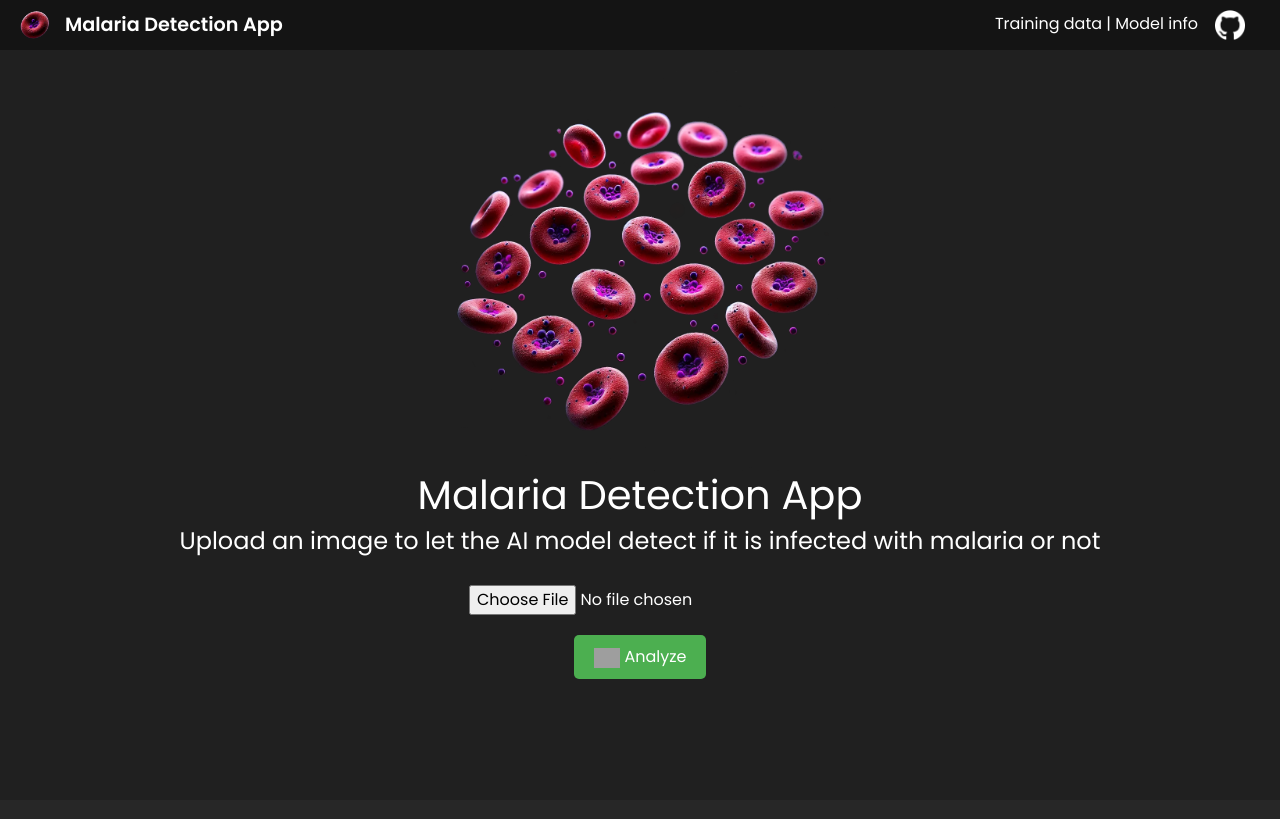
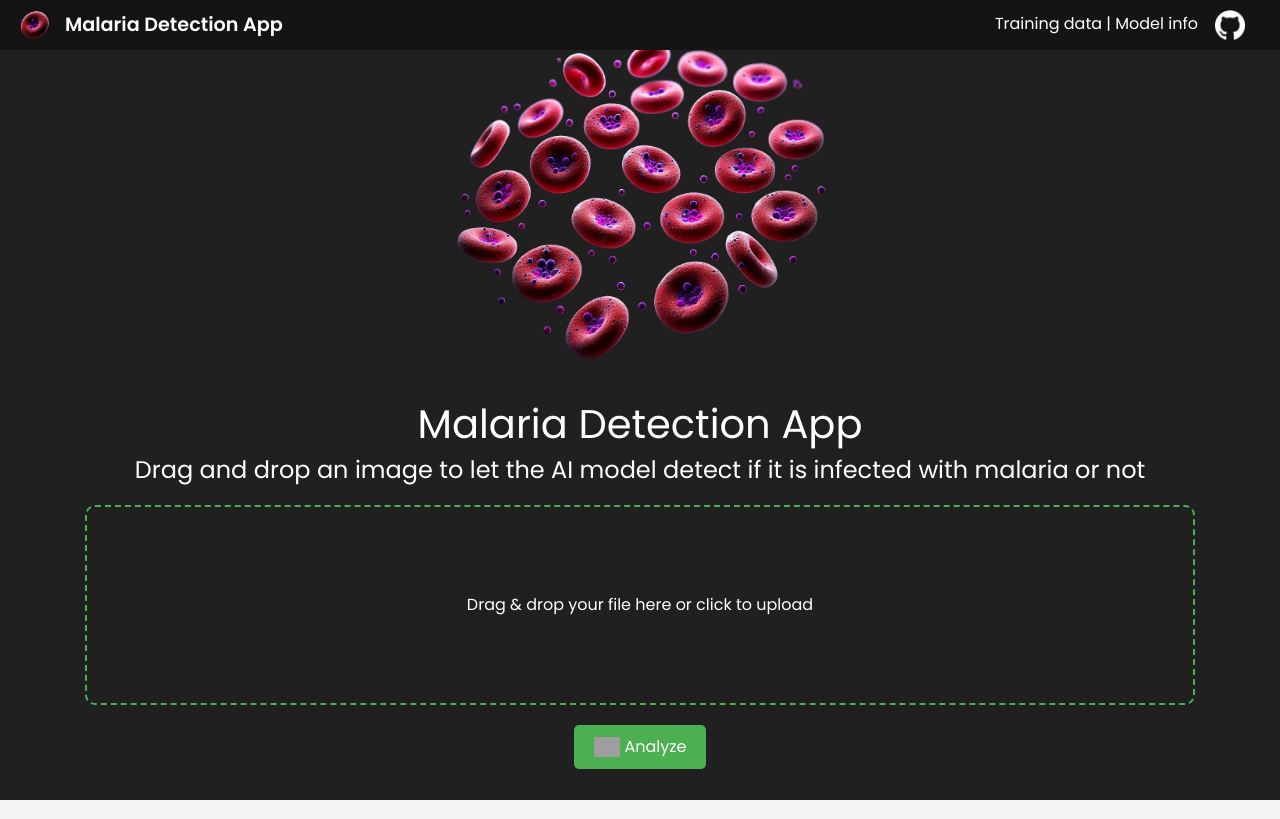
Before and after one commit to TonyVallad/Malaria-Detection-App, a Flask app: page / in a window 1280 px wide. Before the commit the page ends 679 px from the top, so only its background shows below. Run offline with Flask 3, Linux system fonts and the light colour scheme; some libraries are stand-ins or nearby versions; grey boxes are pictures that could not be loaded.

Commit message:
First working version of web app

```diff
--- a/config.py
+++ b/config.py
@@ -9,6 +9,10 @@ class Config:
     RED = "\033[91m"
     RESET = "\033[0m"  # White
 
+    # Image settings
+    IMG_SIZE = 128
+    BATCH_SIZE = 32
+
     # AI Model
     MODEL_DIR = "src/static/model/"
     MODEL_NAME = 'model.keras'
--- a/src/__init__.py
+++ b/src/__init__.py
@@ -8,7 +8,8 @@ def create_app():
 
     :return: The configured Flask application instance.
     """
-    app = Flask(__name__)
+    # app = Flask(__name__)
+    app = Flask(__name__, static_folder='static')
     app.config.from_object(Config)
 
     app.secret_key = Config.SECRET_KEY
--- a/src/routes/routes.py
+++ b/src/routes/routes.py
@@ -1,7 +1,15 @@
+import os
+import numpy as np
 from config import Config
+import tensorflow as tf
+from tensorflow.keras.models import load_model
+from tensorflow.keras.preprocessing.image import img_to_array, load_img
 from flask import Blueprint, render_template, current_app, jsonify, request, redirect, url_for, flash
 
 main = Blueprint('main', __name__)
+
+# Load the model once at startup
+model = load_model(Config.MODEL_PATH)
 
 # Home Route
 @main.route('/', methods=['GET', 'POST'])
@@ -16,16 +24,55 @@ def index():
     # Send to index.html
     return render_template('index.html')
 
-@main.route('/upload', methods=['POST'])
-def upload_file():
-    if 'file' not in request.files:
-        flash('No file part')
-        return redirect(url_for('index'))
+@main.route('/analysis', methods=['POST'])
+def analysis():
+    if 'file' not in request.files or not request.files['file']:
+        flash("No file uploaded. Please upload an image.")
+        print(f"{Config.RED}No file uploaded. Please upload an image.{Config.RESET}")
+        return redirect(url_for('main.index'))
+
     file = request.files['file']
-    if file.filename == '':
-        flash('No selected file')
-        return redirect(url_for('index'))
-    if file:
-        file.save(f"uploads/{file.filename}")  # Save the file to an "uploads" directory
-        flash('File successfully uploaded!')
-        return redirect(url_for('index'))
+
+    try:
+        # Save the uploaded file in src/static/uploads
+        file_path = os.path.join(current_app.static_folder, "uploads", file.filename)
+        os.makedirs(os.path.dirname(file_path), exist_ok=True)
+        file.save(file_path)
+
+        # Preprocess the image
+        image = load_img(file_path, target_size=(Config.IMG_SIZE, Config.IMG_SIZE))
+        image = img_to_array(image)
+        image = np.expand_dims(image, axis=0)  # Add batch dimension
+        image = image / 255.0  # Normalize to [0, 1]
+
+        # Predict using the loaded model
+        prediction = model.predict(image)
+        result = "Infected" if prediction[0][0] < 0.5 else "Not Infected"
+
+        # Generate the file URL
+        file_url = url_for('static', filename=f'uploads/{file.filename}')
+
+        # Calculate result and confidence
+        if prediction[0][0] < 0.5:
+            result = "Infected"
+            confidence = (1 - prediction[0][0]) * 100  # Map prediction to 50%-100%
+        else:
+            result = "Not Infected"
+            confidence = prediction[0][0] * 100  # Map prediction to 50%-100%
+
+        # Render the analysis result
+        return render_template('analysis.html', result=result, file_url=file_url, confidence=confidence)
+
+    except Exception as e:
+        flash(f"An error occurred: {str(e)}")
+        print(f"{Config.RED}An error occurred:{Config.RESET} {str(e)}")
+        return redirect(url_for('main.index'))
+
+@main.route('/static-test')
+def static_test():
+    test_path = url_for('static', filename='img/logo.png')
+    return f"Static file URL: {test_path}"
+
+@main.route('/debug-static')
+def debug_static():
+    return f"Static folder: {current_app.static_folder}"
--- a/src/templates/base.html
+++ b/src/templates/base.html
@@ -34,7 +34,6 @@
             position: fixed;
             top: 0;
             z-index: 1000;
-            /* display: inline; */
         }
         .top-banner a {
             display: flex;
@@ -42,7 +41,7 @@
             text-decoration: none;
             color: inherit;
             margin-left: 0;
-            padding-left: 0; /* Align banner with the left edge */
+            padding-left: 0;
         }
         .top-banner img {
             height: 30px;
@@ -59,14 +58,13 @@
             padding-right: 0px;
         }
         .inline-links {
-            display: inline-block; /* Ensures the container acts like an inline element */
-            text-align: left;      /* Optional: Align text */
-            vertical-align: middle; /* Optional: Adjust vertical alignment */
+            display: inline-block;
+            text-align: left;
+            vertical-align: middle;
         }
         .inline-links a {
-            display: inline;       /* Ensure links remain inline */
-            /* margin-right: 10px; */    /* Adds spacing between links (optional) */
-            text-decoration: none; /* Optional: Removes underline for cleaner look */
+            display: inline;
+            text-decoration: none;
         }
     </style>
 </head>
@@ -81,7 +79,9 @@
         <div class="inline-links">
             <a href="https://www.tensorflow.org/datasets/catalog/malaria?hl=fr" target="_blank">Training data</a> |
             <a href="https://www.tensorflow.org/tutorials/images/classification?hl=fr" target="_blank">Model info</a>&nbsp; &nbsp;
-            <a href="https://github.com/TonyVallad/Malaria-Detection-App" target="_blank"><img src="{{ url_for('static', filename='img/github_dark.png') }}" alt="Logo"></a>
+            <a href="https://github.com/TonyVallad/Malaria-Detection-App" target="_blank">
+                <img src="{{ url_for('static', filename='img/github_dark.png') }}" alt="GitHub Logo">
+            </a>
         </div>
     </div>
 
--- a/src/templates/index.html
+++ b/src/templates/index.html
@@ -10,13 +10,17 @@
                 <img src="{{ url_for('static', filename='img/cells.webp') }}" alt="Site Logo" style="max-width: 400px; height: auto; margin-bottom: 0px;">
                 <h1>Malaria Detection App</h1>
 
-                <h4>Upload an image to let the AI model detect if it is infected with malaria or not</h4>
+                <h4>Drag and drop an image to let the AI model detect if it is infected with malaria or not</h4>
 
-                <!-- File Upload Section -->
-                <form action="{{ url_for('main.upload_file') }}" method="POST" enctype="multipart/form-data" style="margin-top: 20px;">
-                    <input type="file" name="file" id="file-upload" accept=".jpg,.jpeg,.png" style="margin-top: 10px;">
-                    <br>
-                    <button type="submit" style="background-color: #4CAF50; color: white; border: none; padding: 10px 20px; font-size: 16px; margin-top: 20px; cursor: pointer; border-radius: 5px;"><img src="https://img.icons8.com/?size=100&id=62903&format=png&color=FFFFFF" alt="Search" style="max-height: 20px;"> Analyze</button>
+                <!-- File Drop Zone Section -->
+                <form action="{{ url_for('main.analysis') }}" method="POST" enctype="multipart/form-data" id="upload-form">
+                    <div id="drop-zone">
+                        <p id="drop-zone-text">Drag & drop your file here or click to upload</p>
+                        <input type="file" name="file" id="file-upload" accept=".jpg,.jpeg,.png">
+                    </div>
+                    <button type="submit" style="background-color: #4CAF50; color: white; border: none; padding: 10px 20px; font-size: 16px; margin-top: 20px; cursor: pointer; border-radius: 5px;">
+                        <img src="https://img.icons8.com/?size=100&id=62903&format=png&color=FFFFFF" alt="Search Icon" style="max-height: 20px;"> Analyze
+                    </button>
                 </form>
             </div>
         </div>
@@ -25,11 +29,11 @@
 
 <style>
     body {
-        background-color: #202020; /* Set the entire page background to black */
-        color: white; /* Ensure text is visible on black background */
+        background-color: #202020;
+        color: white;
     }
     .full-height-container {
-        height: calc(100vh - 50px); /* Full viewport height minus the height of the top banner */
+        height: calc(100vh - 50px);
     }
     .container {
         text-align: center;
@@ -38,5 +42,64 @@
     .row {
         margin: 0;
     }
+    #drop-zone {
+        margin-top: 20px;
+        border: 2px dashed #4CAF50;
+        height: 200px; /* Increased height */
+        padding: 20px;
+        border-radius: 10px;
+        cursor: pointer;
+        text-align: center;
+        color: white;
+        font-size: 16px;
+        display: flex;
+        flex-direction: column;
+        justify-content: center;
+        align-items: center;
+    }
+    #drop-zone p {
+        margin: 0;
+    }
+    #file-upload {
+        display: none; /* Hide the default file input */
+    }
 </style>
+
+<script>
+    const dropZone = document.getElementById("drop-zone");
+    const fileInput = document.getElementById("file-upload");
+    const dropZoneText = document.getElementById("drop-zone-text");
+    const uploadForm = document.getElementById("upload-form");
+
+    dropZone.addEventListener("click", () => {
+        fileInput.click(); // Trigger the file input click
+    });
+
+    dropZone.addEventListener("dragover", (e) => {
+        e.preventDefault();
+        dropZone.style.borderColor = "#00FF00"; // Highlight border
+    });
+
+    dropZone.addEventListener("dragleave", () => {
+        dropZone.style.borderColor = "#4CAF50"; // Reset border color
+    });
+
+    dropZone.addEventListener("drop", (e) => {
+        e.preventDefault();
+        dropZone.style.borderColor = "#4CAF50"; // Reset border color
+
+        if (e.dataTransfer.files.length) {
+            fileInput.files = e.dataTransfer.files; // Assign dropped files to the input
+            const fileName = e.dataTransfer.files[0].name; // Get file name
+            dropZoneText.textContent = `Selected file: ${fileName}`;
+        }
+    });
+
+    fileInput.addEventListener("change", () => {
+        if (fileInput.files.length) {
+            const fileName = fileInput.files[0].name; // Get file name
+            dropZoneText.textContent = `Selected file: ${fileName}`;
+        }
+    });
+</script>
 {% endblock %}
```
Also changed, not shown: src/templates/analysis.html (added, +69 -0 lines), 1 other file.
